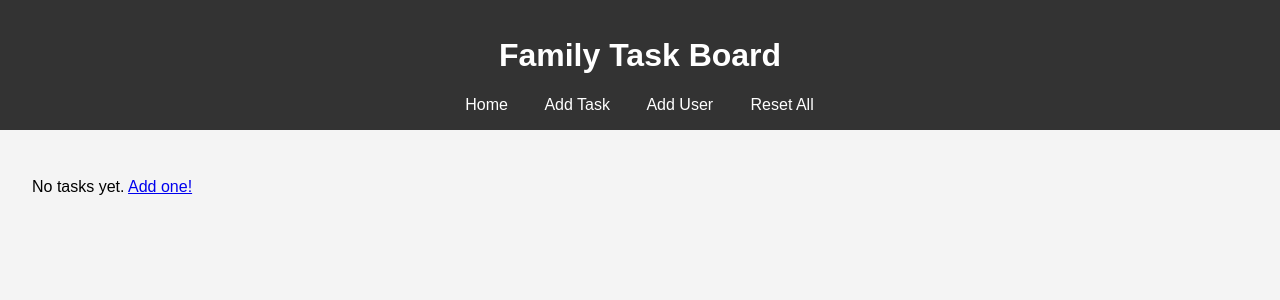
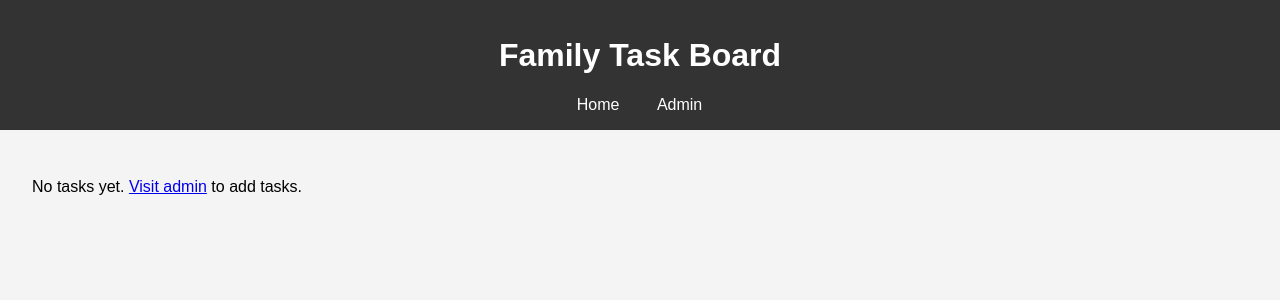
Before and after one commit to tomaszkubat/home-automation, a Flask app: page / in a window 1280 px wide. Shown: the top 300 px of the page. Run offline with Flask 3, Linux system fonts and the light colour scheme.

Commit message:
added admin panel
Co-authored-by: Copilot <copilot@github.com>

```diff
--- a/apps/task-board/app.py
+++ b/apps/task-board/app.py
@@ -7,8 +7,7 @@ app.config["SQLALCHEMY_TRACK_MODIFICATIONS"] = False
 db.init_app(app)
 
 
-@app.route("/")
-def index():
+def build_board_context():
     tasks = Task.query.all()
     users = User.query.all()
 
@@ -53,20 +52,34 @@ def index():
         else:
             unassigned_tasks.append(task)
 
-    return render_template(
-        "index.html",
-        children_tasks=children_tasks,
-        adult_tasks=adult_tasks,
-        unassigned_tasks=unassigned_tasks,
-        children_users=children_users,
-        adult_users=adult_users,
-        children_points_total=children_points_total,
-        adult_points_total=adult_points_total,
-    )
+    return {
+        "children_tasks": children_tasks,
+        "adult_tasks": adult_tasks,
+        "unassigned_tasks": unassigned_tasks,
+        "children_users": children_users,
+        "adult_users": adult_users,
+        "children_points_total": children_points_total,
+        "adult_points_total": adult_points_total,
+    }
 
 
-@app.route("/add", methods=["GET", "POST"])
-def add_task():
+@app.route("/")
+def index():
+    context = build_board_context()
+    context["admin"] = False
+    return render_template("index.html", **context)
+
+
+@app.route("/admin/")
+@app.route("/admin")
+def admin_index():
+    context = build_board_context()
+    context["admin"] = True
+    return render_template("index.html", **context)
+
+
+@app.route("/admin/add", methods=["GET", "POST"])
+def admin_add_task():
     users = User.query.all()
     if request.method == "POST":
         title = request.form["title"]
@@ -87,12 +100,12 @@ def add_task():
         )
         db.session.add(new_task)
         db.session.commit()
-        return redirect(url_for("index"))
+        return redirect(url_for("admin_index"))
     return render_template("add_task.html", users=users)
 
 
-@app.route("/add_user", methods=["GET", "POST"])
-def add_user():
+@app.route("/admin/add_user", methods=["GET", "POST"])
+def admin_add_user():
     if request.method == "POST":
         name = request.form["name"].strip()
         user_type = request.form.get("user_type", "adult")
@@ -101,12 +114,12 @@ def add_user():
             new_user = User(name=name, user_type=user_type, avatar=avatar)
             db.session.add(new_user)
             db.session.commit()
-        return redirect(url_for("index"))
+        return redirect(url_for("admin_index"))
     return render_template("add_user.html")
 
 
-@app.route("/edit/<int:task_id>", methods=["GET", "POST"])
-def edit_task(task_id):
+@app.route("/admin/edit/<int:task_id>", methods=["GET", "POST"])
+def admin_edit_task(task_id):
     task = Task.query.get_or_404(task_id)
     users = User.query.all()
     if request.method == "POST":
@@ -120,20 +133,20 @@ def edit_task(task_id):
             int(assigned_to) if assigned_to and assigned_to.isdigit() else None
         )
         db.session.commit()
-        return redirect(url_for("index"))
+        return redirect(url_for("admin_index"))
     return render_template("edit_task.html", task=task, users=users)
 
 
-@app.route("/delete/<int:task_id>")
-def delete_task(task_id):
+@app.route("/admin/delete/<int:task_id>")
+def admin_delete_task(task_id):
     task = Task.query.get_or_404(task_id)
     db.session.delete(task)
     db.session.commit()
-    return redirect(url_for("index"))
+    return redirect(url_for("admin_index"))
 
 
-@app.route("/reset_all")
-def reset_all():
+@app.route("/admin/reset_all")
+def admin_reset_all():
     # Delete all tasks
     Task.query.delete()
 
@@ -142,7 +155,7 @@ def reset_all():
     # For now, this just deletes all tasks which effectively resets everything
 
     db.session.commit()
-    return redirect(url_for("index"))
+    return redirect(url_for("admin_index"))
 
 
 if __name__ == "__main__":
--- a/apps/task-board/templates/base.html
+++ b/apps/task-board/templates/base.html
@@ -11,9 +11,13 @@
         <h1>Family Task Board</h1>
         <nav>
             <a href="{{ url_for('index') }}">Home</a>
-            <a href="{{ url_for('add_task') }}">Add Task</a>
-            <a href="{{ url_for('add_user') }}">Add User</a>
-            <a href="{{ url_for('reset_all') }}" onclick="return confirm('Are you sure you want to delete all tasks and reset all points? This cannot be undone!')" style="background-color: #dc3545; color: white; margin-left: 1rem;">Reset All</a>
+            {% if admin %}
+                <a href="{{ url_for('admin_add_task') }}">Add Task</a>
+                <a href="{{ url_for('admin_add_user') }}">Add User</a>
+                <a href="{{ url_for('admin_reset_all') }}" onclick="return confirm('Are you sure you want to delete all tasks and reset all points? This cannot be undone!')" style="background-color: #dc3545; color: white; margin-left: 1rem;">Reset All</a>
+            {% else %}
+                <a href="{{ url_for('admin_index') }}">Admin</a>
+            {% endif %}
         </nav>
     </header>
     <main>
--- a/apps/task-board/templates/index.html
+++ b/apps/task-board/templates/index.html
@@ -26,10 +26,12 @@
                     <span class="task-points">⭐ {{ task.points }} pts</span>
                     {% endif %}
                     <p>{{ task.description }}</p>
+                    {% if admin %}
                     <div class="task-actions">
-                        <a href="{{ url_for('edit_task', task_id=task.id) }}">Edit</a>
-                        <a href="{{ url_for('delete_task', task_id=task.id) }}">Delete</a>
+                        <a href="{{ url_for('admin_edit_task', task_id=task.id) }}">Edit</a>
+                        <a href="{{ url_for('admin_delete_task', task_id=task.id) }}">Delete</a>
                     </div>
+                    {% endif %}
                 </div>
                 {% endfor %}
             </div>
@@ -61,10 +63,12 @@
                     <span class="task-points">⭐ {{ task.points }} points</span>
                     {% endif %}
                     <p>{{ task.description }}</p>
+                    {% if admin %}
                     <div class="task-actions">
-                        <a href="{{ url_for('edit_task', task_id=task.id) }}">Edit</a>
-                        <a href="{{ url_for('delete_task', task_id=task.id) }}">Delete</a>
+                        <a href="{{ url_for('admin_edit_task', task_id=task.id) }}">Edit</a>
+                        <a href="{{ url_for('admin_delete_task', task_id=task.id) }}">Delete</a>
                     </div>
+                    {% endif %}
                 </div>
                 {% endfor %}
             </div>
@@ -91,10 +95,12 @@
                     <span class="task-points">⭐ {{ task.points }} pts</span>
                     {% endif %}
                     <p>{{ task.description }}</p>
+                    {% if admin %}
                     <div class="task-actions">
-                        <a href="{{ url_for('edit_task', task_id=task.id) }}">Edit</a>
-                        <a href="{{ url_for('delete_task', task_id=task.id) }}">Delete</a>
+                        <a href="{{ url_for('admin_edit_task', task_id=task.id) }}">Edit</a>
+                        <a href="{{ url_for('admin_delete_task', task_id=task.id) }}">Delete</a>
                     </div>
+                    {% endif %}
                 </div>
                 {% endfor %}
             </div>
@@ -104,6 +110,12 @@
 {% endif %}
 
 {% if not children_users and not adult_users and not unassigned_tasks %}
-<p>No tasks yet. <a href="{{ url_for('add_task') }}">Add one!</a></p>
+<p>No tasks yet.
+    {% if admin %}
+        <a href="{{ url_for('admin_add_task') }}">Add one!</a>
+    {% else %}
+        <a href="{{ url_for('admin_index') }}">Visit admin</a> to add tasks.
+    {% endif %}
+</p>
 {% endif %}
 {% endblock %}
```
